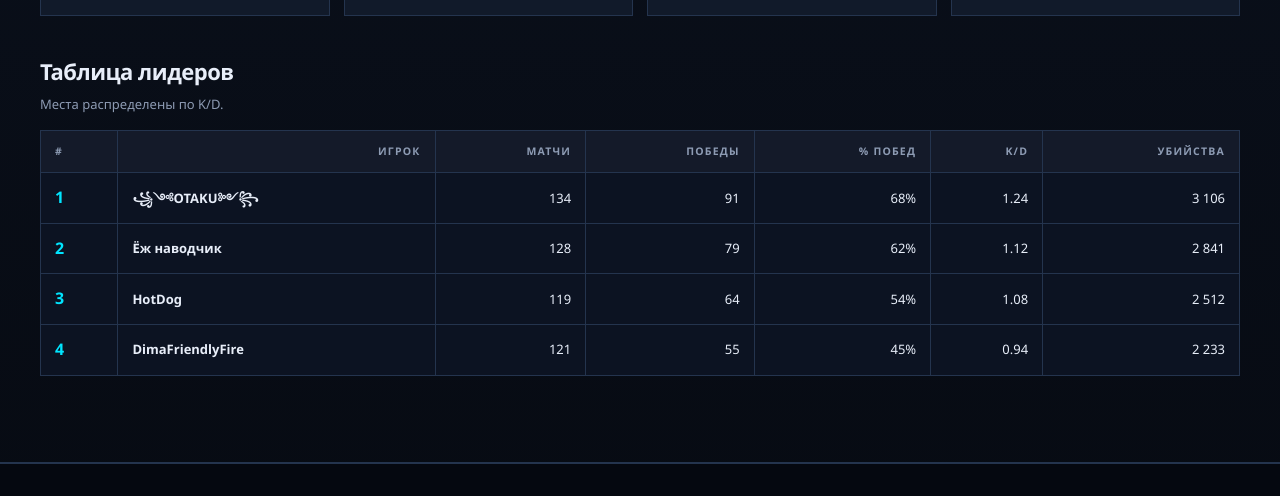
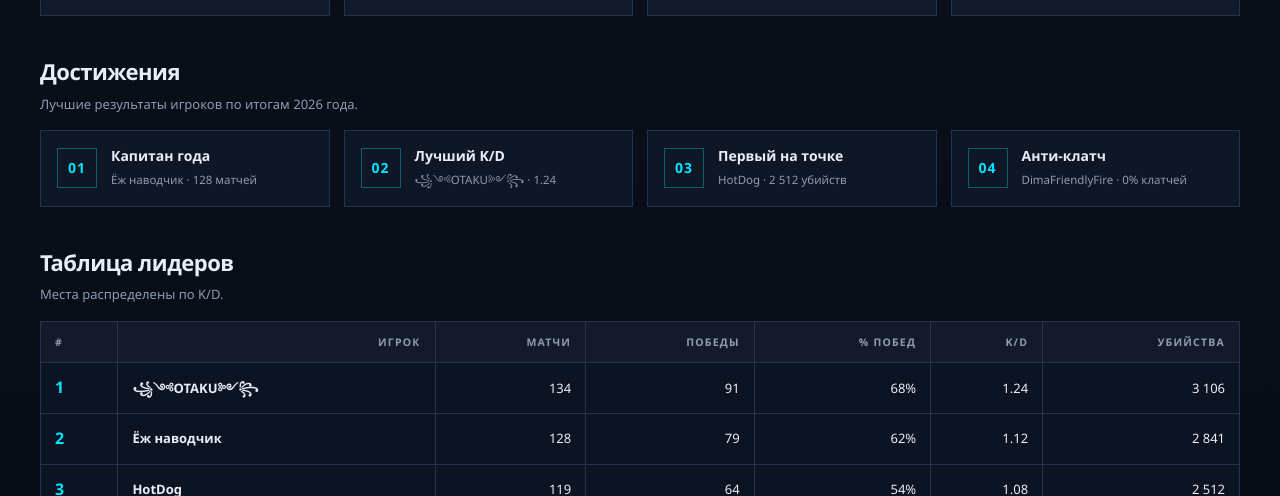
Before and after one commit to Collectioner1/cs2-friends-site, a plain HTML site: page index.html in a window 1280 px wide. Shown: the part 2811-3307 px from the top of the page. Drawn offline with Linux system fonts and the light colour scheme.

Commit message:
Restore achievements block

```diff
--- a/assets/css/style.css
+++ b/assets/css/style.css
@@ -148,6 +148,12 @@ img{max-width:100%;display:block}
 .stats-subhead{margin:38px 0 16px}
 .stats-subhead h3{margin:0 0 4px;font-size:22px;letter-spacing:-.5px}
 .stats-subhead p{margin:0;color:var(--muted);font-size:13px}
+.achievements{display:grid;grid-template-columns:repeat(4,minmax(0,1fr));gap:14px}
+.achievement{display:flex;align-items:center;gap:14px;min-width:0;background:rgba(18,27,44,.76);border:1px solid var(--line);padding:16px}
+.achievement__mark{flex:0 0 auto;width:40px;height:40px;display:grid;place-items:center;border:1px solid rgba(0,229,255,.35);color:var(--accent);font-weight:900;font-size:14px;letter-spacing:1px}
+.achievement>div{min-width:0}
+.achievement strong{display:block;font-size:14px;line-height:1.3}
+.achievement span:not(.achievement__mark){font-size:11.5px;color:var(--muted);overflow-wrap:anywhere}
 .leaderboard__scroll{overflow-x:auto;-webkit-overflow-scrolling:touch;border:1px solid var(--line)}
 .leaderboard{width:100%;min-width:620px;border-collapse:collapse;background:rgba(13,21,36,.9);font-size:13px}
 .leaderboard th,.leaderboard td{padding:12px 14px;text-align:right;border-bottom:1px solid var(--line);border-right:1px solid var(--line);white-space:nowrap}
@@ -178,6 +184,7 @@ img{max-width:100%;display:block}
 @media (max-width:1100px){
   .roster{grid-template-columns:repeat(2,minmax(0,1fr))}
   .stats-grid{grid-template-columns:repeat(2,minmax(0,1fr))}
+  .achievements{grid-template-columns:repeat(2,minmax(0,1fr))}
   .nav{gap:18px}
   .hero__grid{gap:36px}
 }
@@ -223,6 +230,7 @@ img{max-width:100%;display:block}
   .match__info{grid-column:1 / -1;padding-top:10px;border-top:1px solid var(--line)}
   .match .status{grid-column:1 / -1}
   .stats-grid{grid-template-columns:1fr}
+  .achievements{grid-template-columns:1fr}
   .stats-subhead{margin:30px 0 14px}
   .stats-subhead h3{font-size:19px}
   .footer__inner{grid-template-columns:1fr}
--- a/index.html
+++ b/index.html
@@ -249,6 +249,29 @@
       </div>
 
       <div class="stats-subhead">
+        <h3>Достижения</h3>
+        <p>Лучшие результаты игроков по итогам 2026 года.</p>
+      </div>
+      <div class="achievements">
+        <article class="achievement">
+          <span class="achievement__mark" aria-hidden="true">01</span>
+          <div><strong>Капитан года</strong><span>Ёж наводчик · 128 матчей</span></div>
+        </article>
+        <article class="achievement">
+          <span class="achievement__mark" aria-hidden="true">02</span>
+          <div><strong>Лучший K/D</strong><span>꧁༺OTAKU༻꧂ · 1.24</span></div>
+        </article>
+        <article class="achievement">
+          <span class="achievement__mark" aria-hidden="true">03</span>
+          <div><strong>Первый на точке</strong><span>HotDog · 2 512 убийств</span></div>
+        </article>
+        <article class="achievement">
+          <span class="achievement__mark" aria-hidden="true">04</span>
+          <div><strong>Анти-клатч</strong><span>DimaFriendlyFire · 0% клатчей</span></div>
+        </article>
+      </div>
+
+      <div class="stats-subhead">
         <h3>Таблица лидеров</h3>
         <p>Места распределены по K/D.</p>
       </div>
```
Also changed, not shown: 1 other file.
